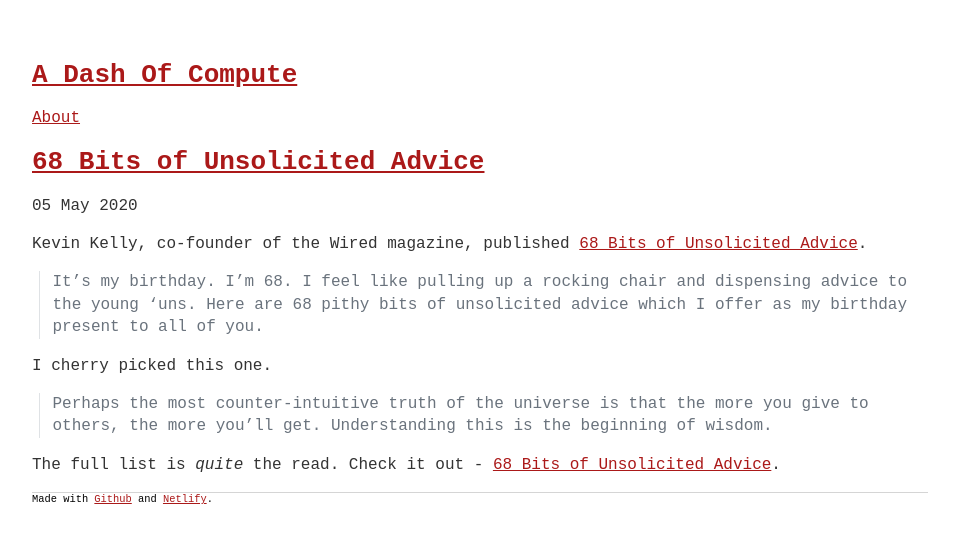
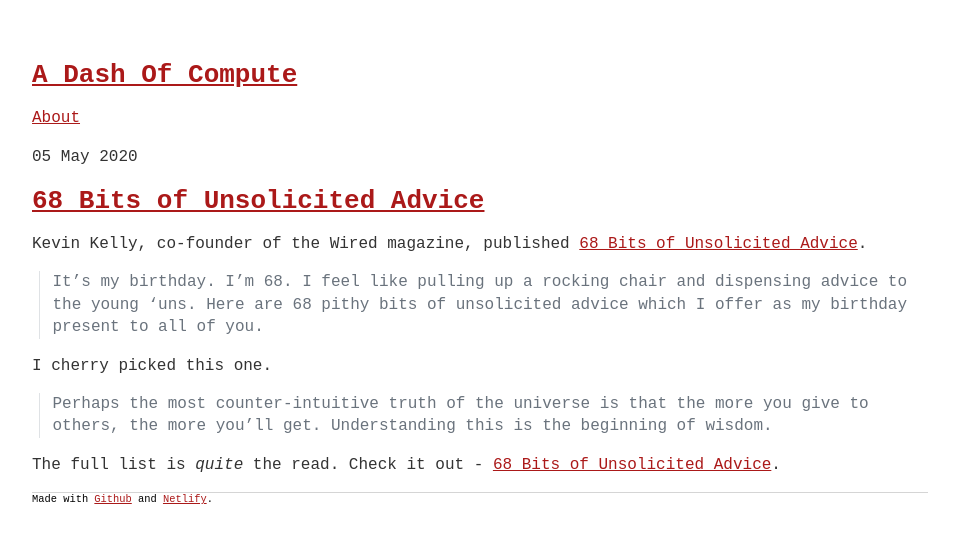
Before and after one commit to sautee/sautee.github.io, a Jekyll site: the page built from _posts/2020-05-05-kkadvice.md, in a window 1280 px wide. Shown: the top 543 px of the page, without its empty margins (160-1119 px from the left). Built offline with Jekyll 4.4.1, drawn with Linux system fonts in a browser that asks for light colours.

Commit message:
Update post.html

```diff
--- a/_layouts/post.html
+++ b/_layouts/post.html
@@ -2,10 +2,14 @@
 layout: default
 ---
 
-	<main class="container">
-		<article>
-			<h1><a href="{{ site.base_url }}{{ page.url }}">{{ page.title }}</a></h1>
-			<p>{{ page.date | date_to_string }}</p>
-			<p>{{ content }}</p>
-		</article>
-	</main>
+<main class="container">
+    <div class="mainshow">
+        <div class="post">
+            <article>
+                <p class="date">{{ page.date | date_to_string }}</p>
+                <h1><a href="{{ site.base_url }}{{ page.url }}">{{ page.title }}</a></h1>
+                <p class="content">{{ content }}</p>
+            </article>
+        </div>
+    </div>
+</main>
```
